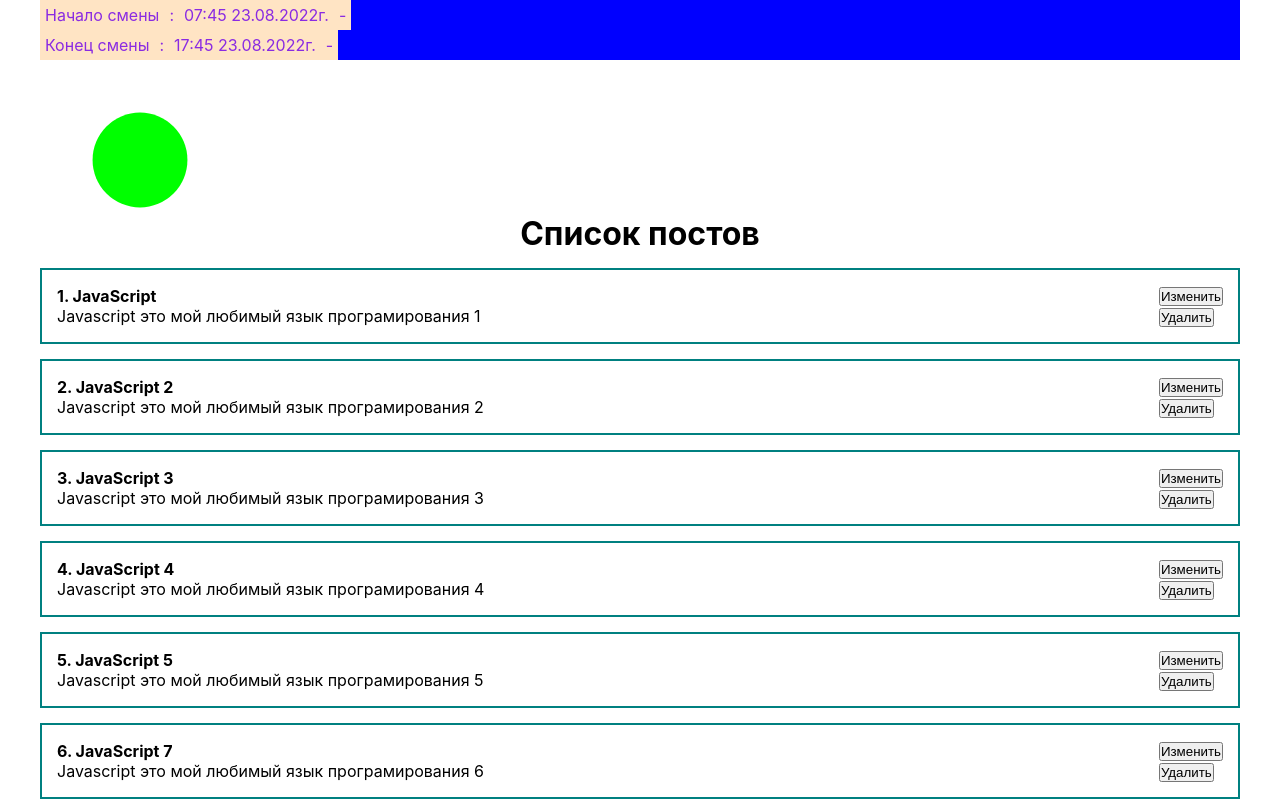
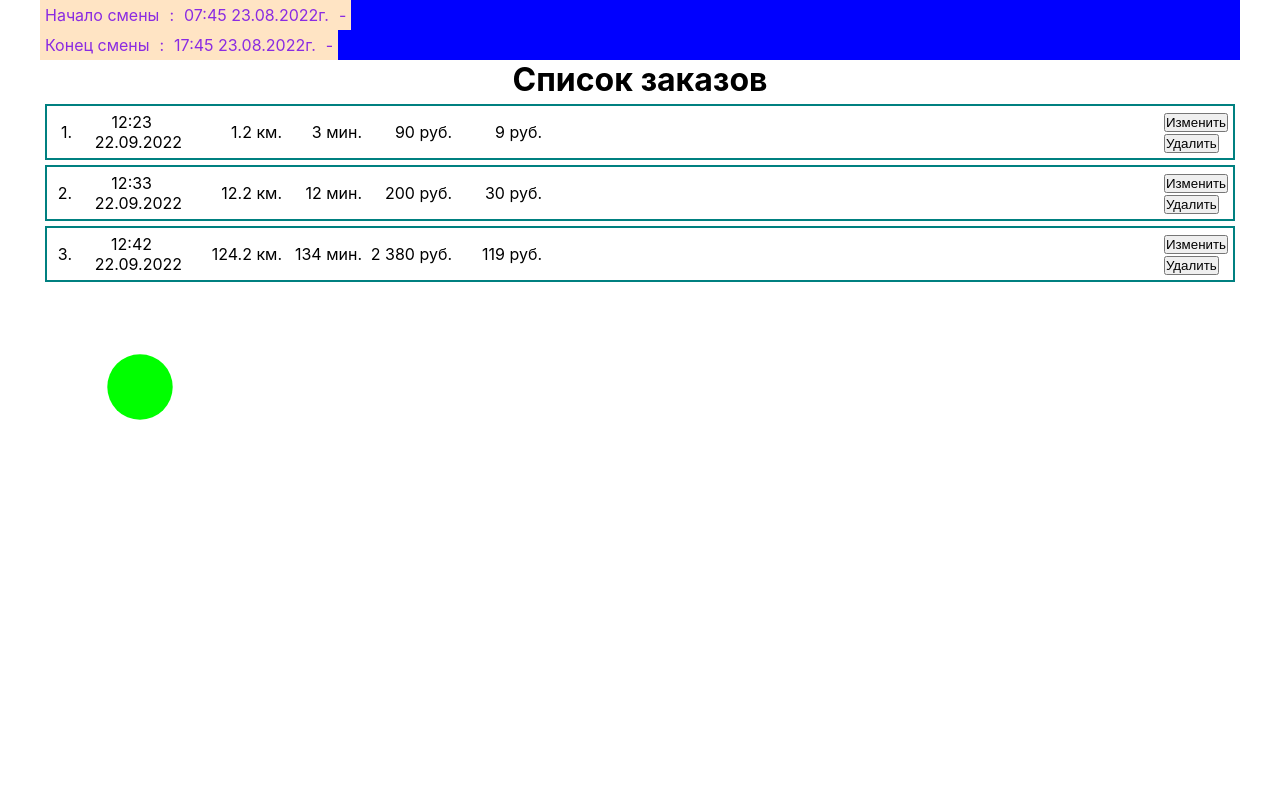
Before and after one commit to apwasilenko/bonus_app, a React (Create React App) app: page / in a window 1280 px wide. Shown: the top 800 px of the page. Built offline with nearby package versions, Linux system fonts and the light colour scheme.

Commit message:
Изменил список заказов.

```diff
--- a/src/App.js
+++ b/src/App.js
@@ -1,27 +1,20 @@
 import React, { useState } from 'react';
 import Header from './components/Header';
 import PostList from './components/PostList';
+import CanvasDraw from './components/CanvasDraw';
 import './css/App.css';
 
 function App() {
   const [posts] = useState([
-    { id: 1, title: 'JavaScript', body: 'Javascript это мой любимый язык програмирования 1' },
-    { id: 2, title: 'JavaScript 2', body: 'Javascript это мой любимый язык програмирования 2' },
-    { id: 3, title: 'JavaScript 3', body: 'Javascript это мой любимый язык програмирования 3' },
-    { id: 4, title: 'JavaScript 4', body: 'Javascript это мой любимый язык програмирования 4' },
-    { id: 5, title: 'JavaScript 5', body: 'Javascript это мой любимый язык програмирования 5' },
-    { id: 6, title: 'JavaScript 7', body: 'Javascript это мой любимый язык програмирования 6' },
-    { id: 1, title: 'JavaScript', body: 'Javascript это мой любимый язык програмирования 1' },
-    { id: 2, title: 'JavaScript 2', body: 'Javascript это мой любимый язык програмирования 2' },
-    { id: 3, title: 'JavaScript 3', body: 'Javascript это мой любимый язык програмирования 3' },
-    { id: 4, title: 'JavaScript 4', body: 'Javascript это мой любимый язык програмирования 4' },
-    { id: 5, title: 'JavaScript 5', body: 'Javascript это мой любимый язык програмирования 5' },
-    { id: 6, title: 'JavaScript 7', body: 'Javascript это мой любимый язык програмирования 6' },
+    { num: 1, time: '12:23', date:'22.09.2022', distance:'1.2', vremy:'3', summa:'90', comis:'9', },
+    { num: 2, time: '12:33', date:'22.09.2022', distance:'12.2', vremy:'12', summa:'200', comis:'30', },
+    { num: 3, time: '12:42', date:'22.09.2022', distance:'124.2', vremy:'134', summa:'2 380', comis:'119', },
   ])
   return (
     <div className="App">
       <Header />
       <PostList posts={posts} />
+      <CanvasDraw />
     </div>
   );
 }
--- a/src/components/Header.jsx
+++ b/src/components/Header.jsx
@@ -1,6 +1,6 @@
 import React from 'react';
 import '../css/Header.css';
-import CanvasDraw from './CanvasDraw';
+
 const Header = () => {
 
   return (
@@ -33,7 +33,6 @@ const Header = () => {
           -
         </div>
       </div>
-      <CanvasDraw />
     </div>
   )
 }
--- a/src/components/PostItem.jsx
+++ b/src/components/PostItem.jsx
@@ -1,15 +1,30 @@
 import React from 'react';
+import './../css/PostItem.css';
 
 const Postitem = function (props) {
   console.log(props);
 
   return (
-    <div>
   <div className='post'>
     <div className='post__content'>
-          <strong>{props.post.id}. {props.post.title}</strong>
-          <div>
-            {props.post.body}
+      <div className='post_elem'>
+        <div className="num_zakaz" id="right">{props.post.num}.</div>
+      </div>
+      <div className='post_elem'>
+        <div className="time_zakaz" id="right">{props.post.time}</div>
+        <div className="date_zakaz" id="right">{props.post.date}</div>
+      </div>
+      <div className='post_elem'>
+        <div className="dist_zakaz" id="right">{props.post.distance} км.</div>
+      </div>
+      <div className='post_elem'>
+        <div className="vremy_zakaz" id="right">{props.post.vremy} мин.</div>
+      </div>
+      <div className='post_elem'>
+        <div className="summ_zakaz" id="right">{props.post.summa} руб.</div>
+      </div>
+      <div className='post_elem'>
+        <div className="comis_zakaz" id="right">{props.post.comis} руб.</div>
       </div>
     </div>
     <div className='post__btns'>
@@ -18,7 +33,6 @@ const Postitem = function (props) {
       <button>Удалить</button>
     </div>
   </div>
-    </div>
   );
 };
 
--- a/src/components/PostList.jsx
+++ b/src/components/PostList.jsx
@@ -4,7 +4,7 @@ import Postitem from './PostItem';
 const PostList = ({ posts }) => {
   return (
     <div>
-      <h1 style={{ textAlign: 'center' }}>Список постов</h1>
+      <h1 style={{ textAlign: 'center' }}>Список заказов</h1>
       {posts.map(post =>
         <Postitem post={post} key={post.id} />
       )}
--- a/src/css/App.css
+++ b/src/css/App.css
@@ -12,12 +12,3 @@
 .App {
   width: 1200px;
 }
-
-.post {
-  display: flex;
-  padding: 15px;
-  border: 2px solid teal;
-  margin-top: 15px;
-  justify-content: space-between;
-  align-items: center;
-}
--- /dev/null
+++ b/src/css/PostItem.css
@@ -0,0 +1,74 @@
+.post {
+  display: flex;
+  padding: 5px;
+  border: 2px solid teal;
+  margin: 5px;
+  justify-content: space-between;
+  align-items: center;
+}
+
+.post__content{
+    display: flex;
+}
+
+.post_elem{
+    display: block;
+    margin: auto;
+}
+
+.num_zakaz{
+    display: block;
+    margin: auto;
+    width: 20px;
+}
+
+.time_zakaz{
+    display: block;
+    margin: auto;
+    width: 50px;
+}
+
+.date_zakaz{
+    display: block;
+    margin: auto;
+    width: 110px;
+}
+
+.dist_zakaz{
+    display: block;
+    margin: auto;
+    width: 100px;
+}
+
+
+.vremy_zakaz{
+    display: block;
+    margin: auto;
+    width: 80px;
+}
+
+.summ_zakaz{
+    display: block;
+    margin: auto;
+    width: 90px;
+}
+
+.comis_zakaz{
+    display: block;
+    margin: auto;
+    width: 90px;
+}
+
+
+
+#left{
+    text-align: left;
+}
+
+#right{
+    text-align: right;
+}
+
+#center{
+    text-align: center;
+}
```
Lines whose indentation alone changed are shown as unchanged.
